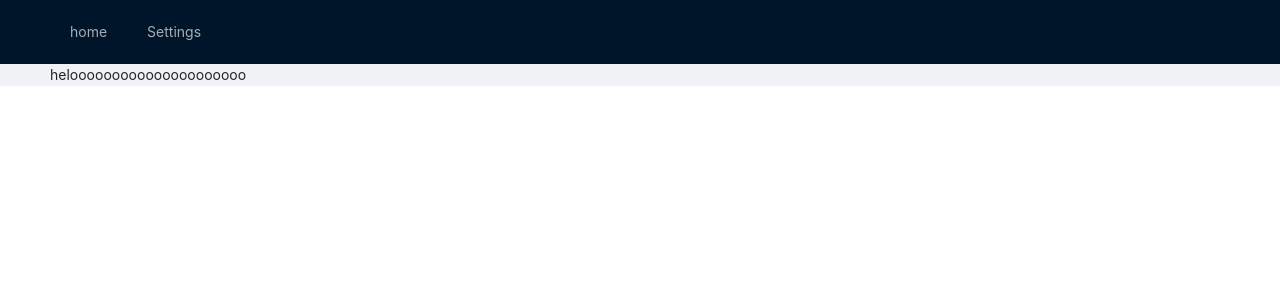
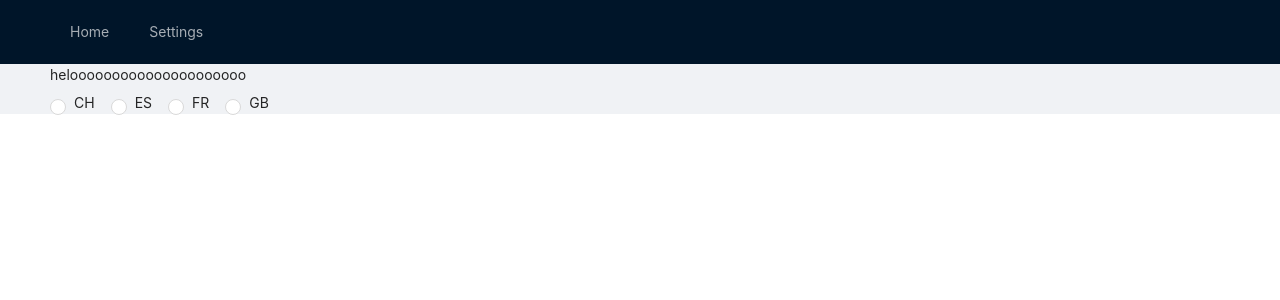
Before and after one commit to hassan4706761/addressBook, a React app: page /setting in a window 1280 px wide. Shown: the top 300 px of the page. Built offline with nearby package versions, Linux system fonts and the light colour scheme; no server answers; the HTML template or start-up script is replaced by a standard one.

Commit message:
settings page

```diff
--- a/src/component/Api.js
+++ b/src/component/Api.js
@@ -1,13 +1,24 @@
 const axios = require("axios");
 
-export const userApi = (setData, count, data, setHasMore) => {
+export const userApi = (setData, count, data = [], setHasMore, value) => {
+  console.log("data",data);
   if (data.length < 100) {
-    axios.get(`https://randomuser.me/api/?results=${count}`).then((res) => {
-      console.log(res?.data?.results);
-      setData((d) => d.concat(res?.data?.results));
-    });
+    console.log("length", data.length);
+
+    if (value === "") {
+      axios.get(`https://randomuser.me/api/?results=${count}`).then((res) => {
+        console.log(res?.data?.results);
+        setData((d) => d.concat(res?.data?.results));
+      });
+    } else {
+      axios
+        .get(`https://randomuser.me/api/?results=${count}&nat=${value}`)
+        .then((res) => {
+          console.log(res?.data?.results);
+          setData((d) => d.concat(res?.data?.results));
+        });
+    }
   } else {
     setHasMore(false);
   }
-  console.log("length", data.length);
 };
--- a/src/component/Nav.js
+++ b/src/component/Nav.js
@@ -8,7 +8,7 @@ const Nav = () => {
     <Header style={{ position: "fixed", zIndex: 1, width: "100%" }}>
       <Menu theme="dark" mode="horizontal" defaultSelectedKeys={["1"]}>
         <Menu.Item key="/">
-          <Link to="/">home</Link>
+          <Link to="/">Home</Link>
         </Menu.Item>
         <Menu.Item key="settings">
           <Link to="/setting">Settings</Link>
--- a/src/component/SettingsComp.js
+++ b/src/component/SettingsComp.js
@@ -1,13 +1,32 @@
-import React from "react";
+import React, { useEffect, useState } from "react";
 import { Content } from "antd/es/layout/layout";
+import { Radio } from "antd";
+import { userApi } from "./Api";
+const SettingsComp = () => {
+  const [value, setValue] = useState("");
+  useEffect(() => {
+    userApi(value);
+    console.log("hassan");
+  }, [value]);
+  const onChange = (e) => {
+    console.log("radio checked", e.target.value);
+    setValue(e.target.value);
+    // userApi(value)
+  };
 
-const SettingsComp = () => {
+  console.log("radio value", value);
   return (
     <Content
       className="site-layout"
       style={{ padding: "0 50px", marginTop: 64 }}
     >
       <div>helooooooooooooooooooooo</div>
+      <Radio.Group onChange={onChange} value={value}>
+        <Radio value={"CH"}>CH</Radio>
+        <Radio value={"ES"}>ES</Radio>
+        <Radio value={"FR"}>FR</Radio>
+        <Radio value={"GB"}>GB</Radio>
+      </Radio.Group>
     </Content>
   );
 };
--- a/src/component/UserCard.jsx
+++ b/src/component/UserCard.jsx
@@ -1,13 +1,16 @@
 import React from "react";
-import { Card } from "antd";
+import { Card, Space, Typography } from "antd";
+const { Title, Paragraph, Text, Link } = Typography;
 
 const UserCard = ({ image, fname, lname, username, email, onCLick }) => {
   return (
     <Card hoverable cover={<img alt="example" src={image} />} onClick={onCLick}>
-      <p> {fname}</p>
-      <p>{lname}</p>
-      <p>{email}</p>
-      <p>{username}</p>
+      <Space size={"small"}>
+        <Paragraph> {fname}</Paragraph>
+        <Paragraph>{lname}</Paragraph>
+      </Space>
+      <Paragraph>{email}</Paragraph>
+      <Paragraph>{username}</Paragraph>
     </Card>
   );
 };
--- a/src/component/UserModal.jsx
+++ b/src/component/UserModal.jsx
@@ -1,5 +1,6 @@
 import { Modal, Button, Typography, Row, Col, Space } from "antd";
 import React from "react";
+import "../styles/userPage.less"
 
 const { Title, Paragraph } = Typography;
 
@@ -29,7 +30,7 @@ const UserModal = ({
             <Col span={4} offset={2}>
               <Title level={4}>City:</Title>
             </Col>
-            <Col span={18}>
+            <Col span={18} >
               {" "}
               <Paragraph>{city}</Paragraph>
             </Col>
```
Also changed, not shown: 1 other file (tests, documents, lock files or other folders).
